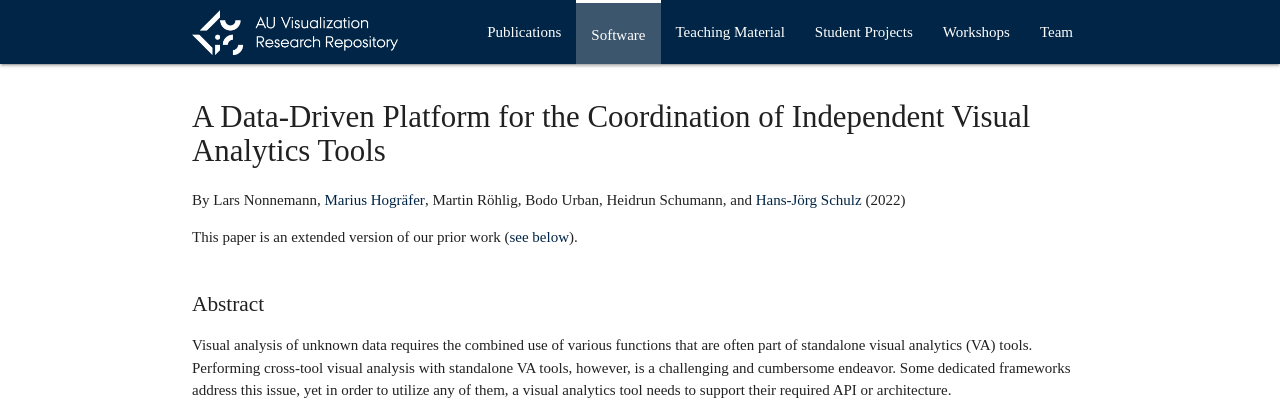
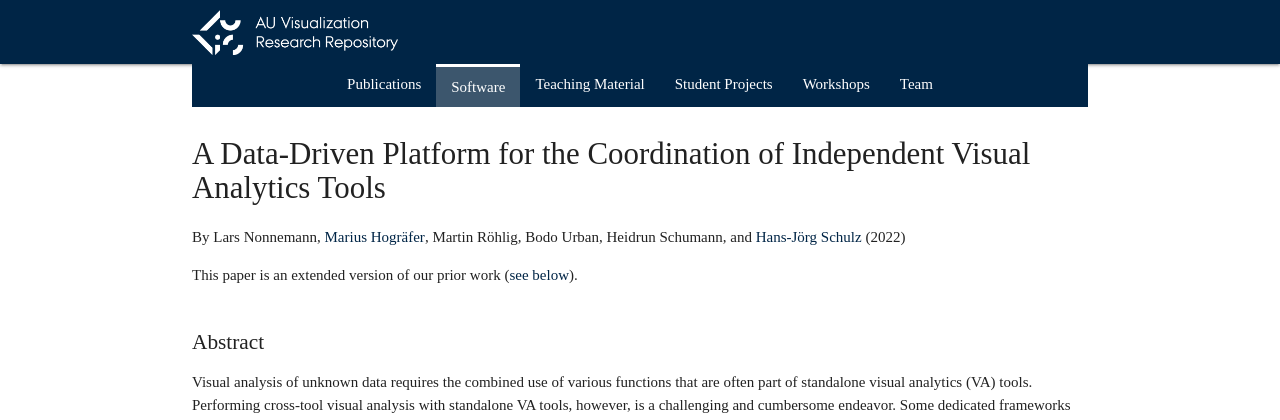
Before and after one commit to vis-au/vis-au.github.io, a PHP site: page /anyproc/index.html in a window 1280 px wide. Shown: the top 420 px of the page. Run offline with PHP 8.4, Linux system fonts and the light colour scheme; some libraries are stand-ins or nearby versions; some web fonts are replaced.

Commit message:
show nav on smaller devices

```diff
--- a/static/css/style.css
+++ b/static/css/style.css
@@ -31,6 +31,25 @@ nav li > a:hover {
 nav li > a.current {
   background: rgba(200, 200, 200, .3);
   border-top: 3px solid rgb(255, 255, 255);
+}
+@media screen and (max-width: 1280px) {
+  nav a.brand-logo {
+    position: relative;
+  }
+  nav ul.hide-on-med-and-down {
+    display: flex !important;
+    float: left !important;
+    width: 100%;
+    margin-bottom: 30px;
+    background: #002546;
+    display: flex;
+    flex-direction: row;
+    flex-wrap: wrap;
+    justify-content: center;;
+  }
+  nav ul li a {
+    line-height: 40px;
+  }
 }
 
 article section img.teaser {
```
